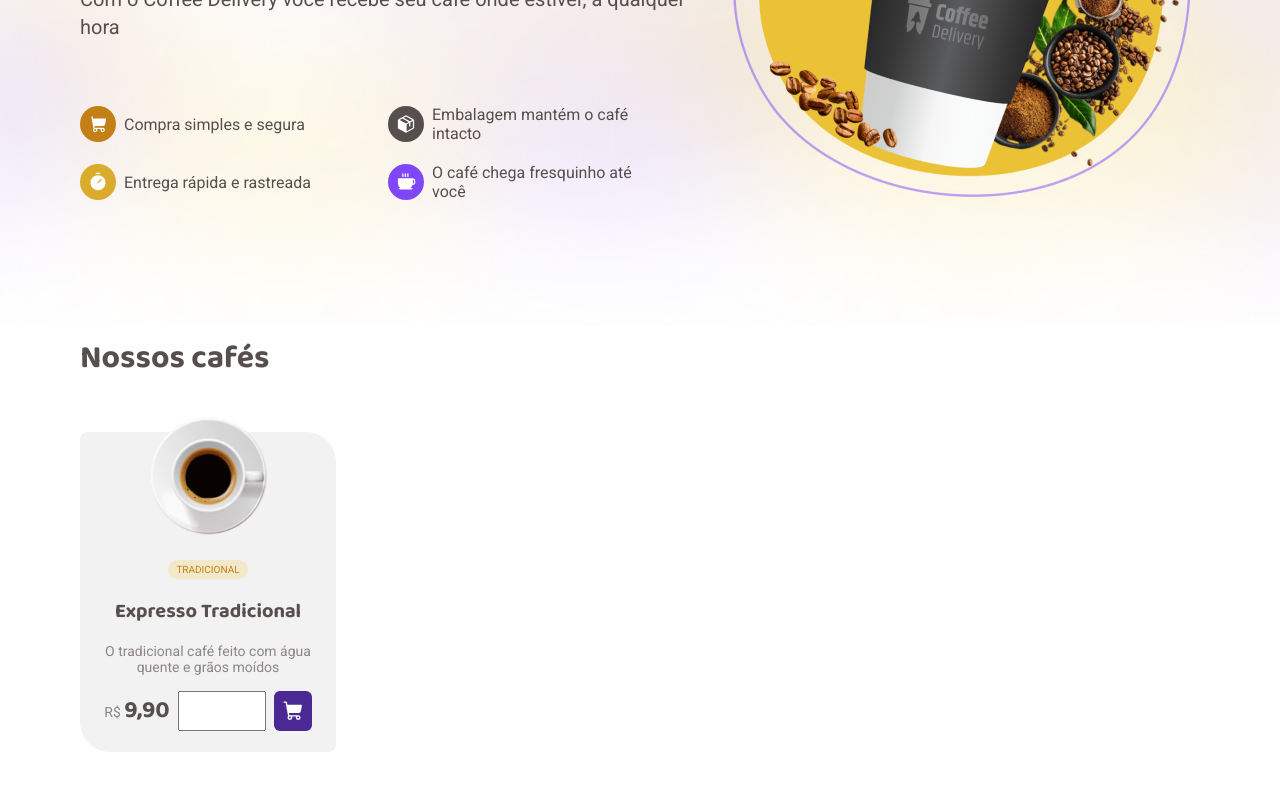
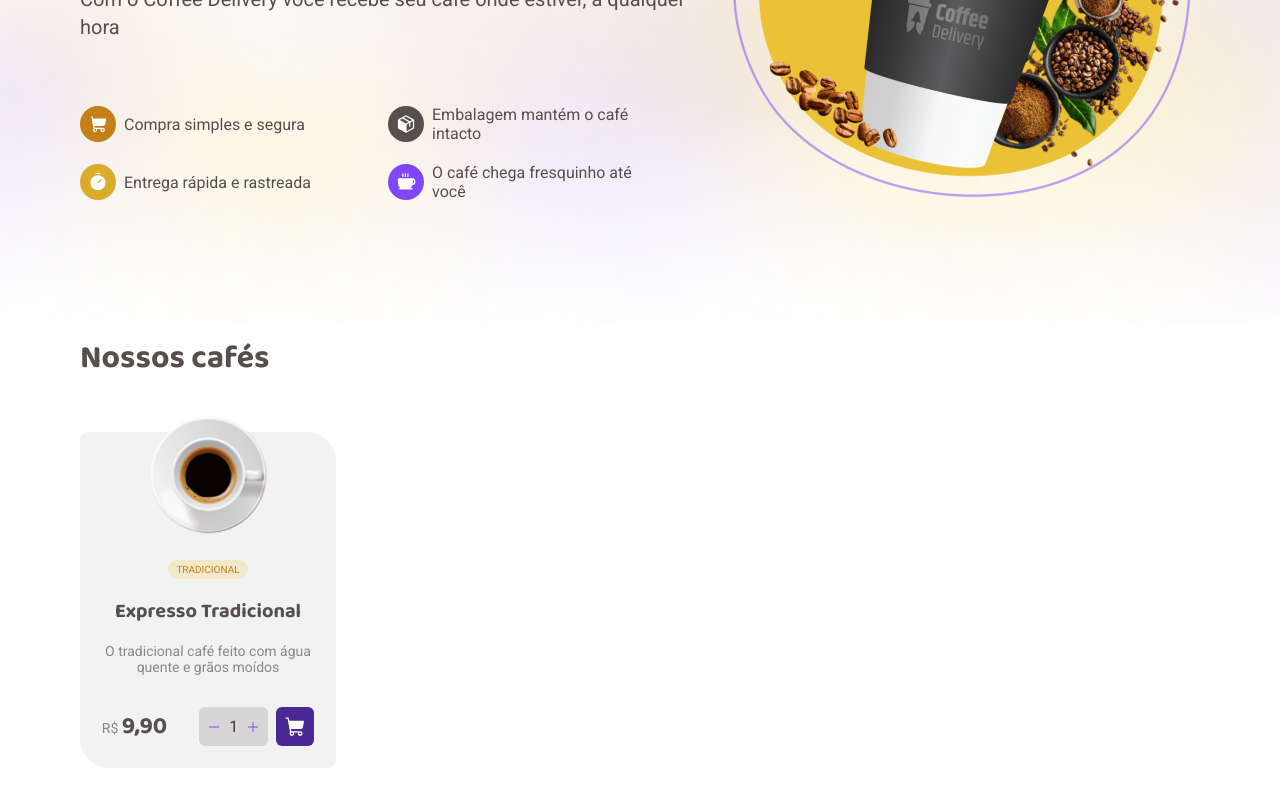
Before and after one commit to juninho15830/coffee-delivery, a React (Vite) app: page / in a window 1280 px wide. Shown: the part 355-1155 px from the top of the page. Built offline with nearby package versions, Linux system fonts and the light colour scheme.

Commit message:
finished card styled

```diff
--- a/src/components/Cards/index.tsx
+++ b/src/components/Cards/index.tsx
@@ -1,5 +1,5 @@
-import { ShoppingCart } from "@phosphor-icons/react";
-import { CardContainer, ControlContainer } from "./styles";
+import { Minus, Plus, ShoppingCart } from "@phosphor-icons/react";
+import { CardContainer, ControlContainer, CounterContainer } from "./styles";
 import coofeeTrad from "../../assets/coffee-trad.png";
 
 export function Cards() {
@@ -15,7 +15,15 @@ export function Cards() {
             <ControlContainer>
                 <p>R$ <span>9,90</span></p>
                 <div>
-                    <input type="number" />
+                    <CounterContainer>
+                        <button>
+                            <Minus size={14} />
+                        </button>
+                        <span>1</span>
+                        <button>
+                            <Plus size={14} />
+                        </button>
+                    </CounterContainer>
                     <button>
                         <ShoppingCart size={22} weight="fill" />
                     </button>
--- a/src/components/Cards/styles.ts
+++ b/src/components/Cards/styles.ts
@@ -8,7 +8,7 @@ export const CardContainer = styled.div`
     align-items: center;
     text-align: center;
     padding: 8rem 1rem 1rem;
-    height: 20rem;
+    height: 21rem;
     width: 16rem;
     background-color: ${props =>props.theme.colors['gray-200']};
     border-radius: 8px 30px 8px 30px;
@@ -39,6 +39,7 @@ export const CardContainer = styled.div`
 
 export const ControlContainer = styled.div`
     display: flex;
+    margin-top: 1rem;
     gap: 0.5rem;
 
     p > span {
@@ -57,7 +58,7 @@ export const ControlContainer = styled.div`
         width: 5.5rem;
     }
 
-    div > button {
+    > div > button {
         display: flex;
         align-items: center;
         justify-content: center;
@@ -65,12 +66,46 @@ export const ControlContainer = styled.div`
         background-color: ${props =>props.theme.colors['purple-900']};
         padding: 0.5rem;
         border-radius: 6px;
-        height: 2.5rem;
+        border: none;
+
+
+        &:hover {
+            cursor: pointer;
+            background-color: ${props =>props.theme.colors['purple-500']};
+            transition: 0.2s;
+        }
+    }
+`
+
+export const CounterContainer = styled.div`
+    padding: 0.5rem;
+    background-color: ${({ theme }) => theme.colors['gray-500']};
+    border-radius: 6px;
+    margin-left: 1.5rem;
+    display: flex;
+    gap: 0.25rem;
+
+    button {
+        background-color: transparent;
+        display: flex;
+        align-items: center;
         border: none;
     }
 
-    div > button:hover {
+    button {
+        color: ${({ theme }) => theme.colors['purple-500']};
+
+        transition: all 0.2s;
+
+        &:hover {
+        color: ${({ theme }) => theme.colors['purple-900']};
         cursor: pointer;
+        }
+    }
 
+    span {
+        display: flex;
+        align-items: center;
+        color: ${({ theme }) => theme.colors['gray-800']};
     }
 `
```
